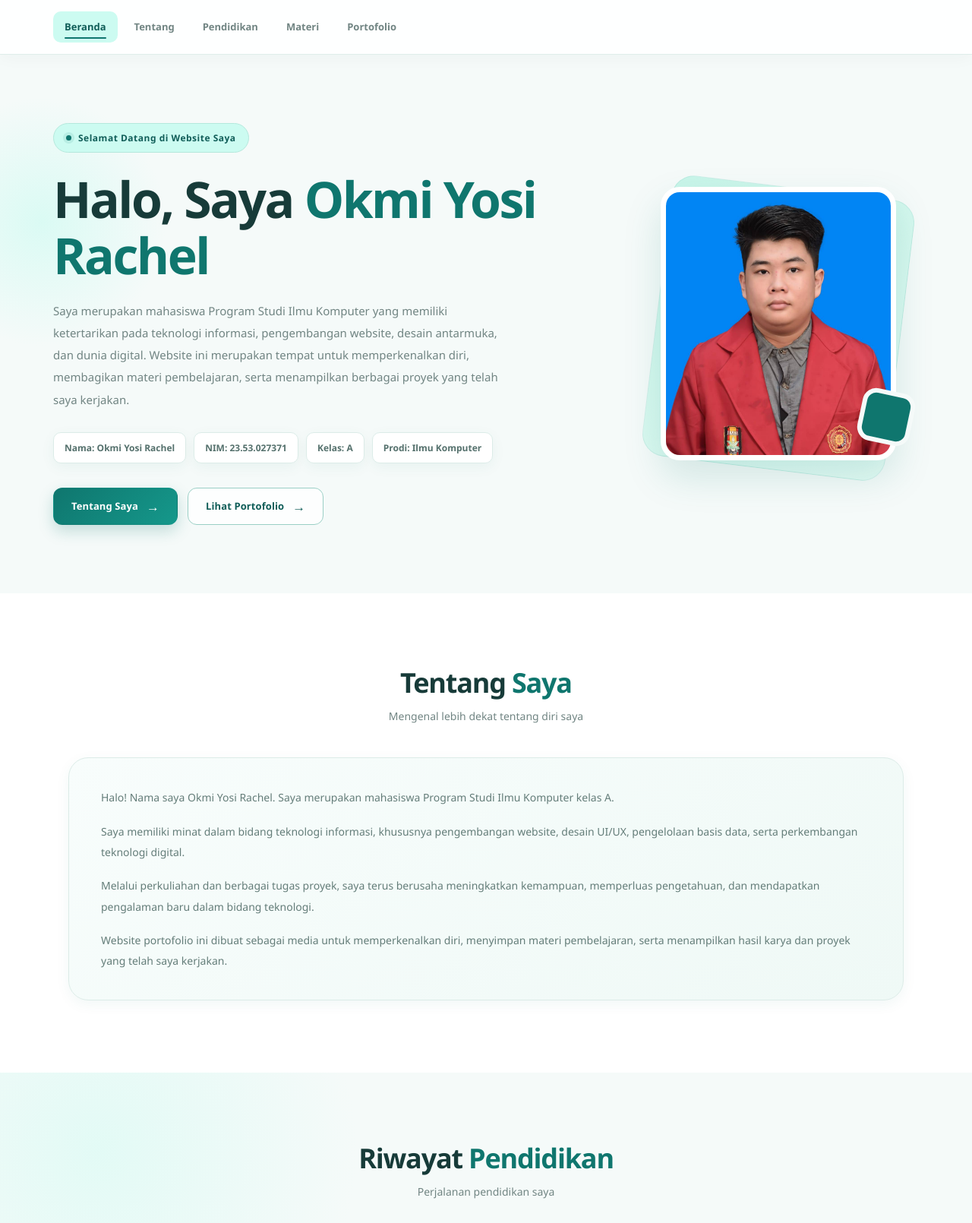
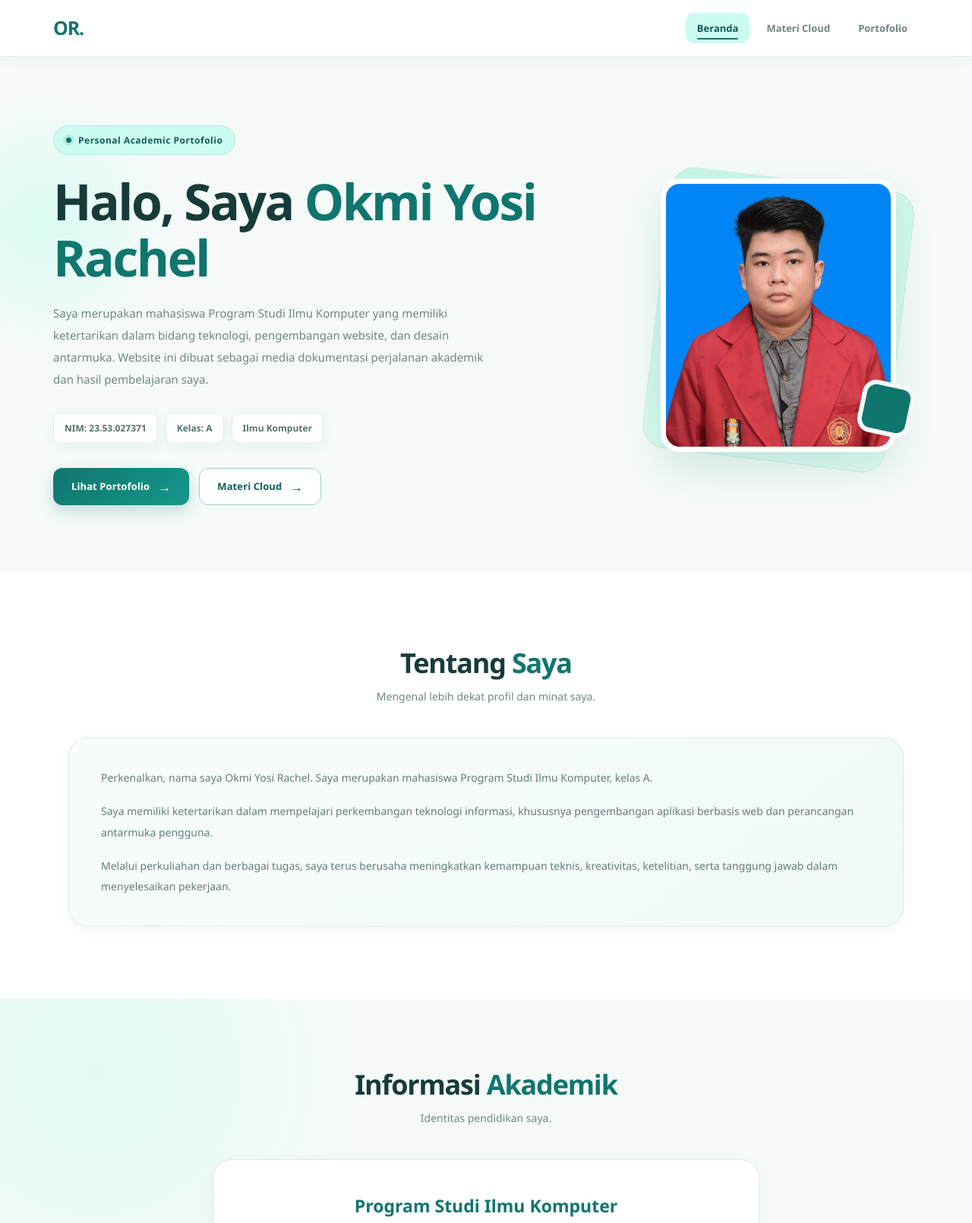
Before and after one commit to okmiyosirachel/website-komputasi-awan, a plain HTML site: page index.html in a window 1280 px wide. Shown: the top 1610 px of the page at 76% size. Drawn offline with Linux system fonts and the light colour scheme.

Commit message:
Update index.html

```diff
--- a/index.html
+++ b/index.html
@@ -5,40 +5,50 @@
     <meta charset="UTF-8">
     <meta name="viewport" content="width=device-width, initial-scale=1.0">
 
-    <title>Beranda | Personal Portfolio</title>
+    <title>Beranda | Okmi Yosi Rachel</title>
 
-    <meta name="description" content="Website portofolio pribadi mahasiswa Ilmu Komputer.">
+    <meta name="description" content="Website portofolio akademik Okmi Yosi Rachel, mahasiswa Ilmu Komputer.">
 
     <link rel="stylesheet" href="assets/css/style.css">
 </head>
 
 <body>
 
-    <!-- NAVBAR -->
-    <nav class="navbar">
-        <div class="nav-container">
+    <!-- NAVIGATION -->
+    <header class="navbar">
+        <nav class="nav-container">
 
-
+            <a href="index.html" class="logo">
+                OR.
+            </a>
 
             <ul class="nav-links">
-                <li><a href="index.html" class="active">Beranda</a></li>
-                <li><a href="#about">Tentang</a></li>
-                <li><a href="#education">Pendidikan</a></li>
-                <li><a href="materi.html">Materi</a></li>
-                <li><a href="portfolio.html">Portofolio</a></li>
+                <li>
+                    <a href="index.html" class="active">Beranda</a>
+                </li>
+
+                <li>
+                    <a href="materi.html">Materi Cloud</a>
+                </li>
+
+                <li>
+                    <a href="portofolio.html">Portofolio</a>
+                </li>
             </ul>
 
-        </div>
         </nav>
+    </header>
 
 
     <!-- HERO SECTION -->
+    <main>
+
         <section class="hero">
 
             <div class="hero-content">
 
                 <span class="hero-label">
-                Selamat Datang di Website Saya
+                    Personal Academic Portofolio
                 </span>
 
                 <h1>
@@ -47,18 +57,13 @@
 
                 <p class="hero-description">
                     Saya merupakan mahasiswa Program Studi Ilmu Komputer
-                yang memiliki ketertarikan pada teknologi informasi,
-                pengembangan website, desain antarmuka, dan dunia digital.
-                Website ini merupakan tempat untuk memperkenalkan diri,
-                membagikan materi pembelajaran, serta menampilkan
-                berbagai proyek yang telah saya kerjakan.
+                    yang memiliki ketertarikan dalam bidang teknologi,
+                    pengembangan website, dan desain antarmuka.
+                    Website ini dibuat sebagai media dokumentasi
+                    perjalanan akademik dan hasil pembelajaran saya.
                 </p>
 
                 <div class="student-info">
-
-                <div class="info-item">
-                    Nama: Okmi Yosi Rachel
-                </div>
 
                     <div class="info-item">
                         NIM: 23.53.027371
@@ -69,19 +74,19 @@
                     </div>
 
                     <div class="info-item">
-                    Prodi: Ilmu Komputer
+                        Ilmu Komputer
                     </div>
 
                 </div>
 
                 <div class="hero-buttons">
 
-                <a href="#about" class="btn btn-primary">
-                    Tentang Saya
+                    <a href="portofolio.html" class="btn btn-primary">
+                        Lihat Portofolio
                     </a>
 
-                <a href="portfolio.html" class="btn btn-outline">
-                    Lihat Portofolio
+                    <a href="materi.html" class="btn btn-outline">
+                        Materi Cloud
                     </a>
 
                 </div>
@@ -89,11 +94,13 @@
             </div>
 
 
-        <!-- PROFILE IMAGE -->
+            <!-- PROFILE PHOTO -->
             <div class="hero-image">
 
-            <img src="assets/images/profile.jpg"
-                 alt="Foto Profil">
+                <img
+                    src="assets/images/profile.jpg"
+                    alt="Foto profil Okmi Yosi Rachel"
+                >
 
             </div>
 
@@ -101,7 +108,7 @@
 
 
         <!-- ABOUT SECTION -->
-    <section class="about" id="about">
+        <section class="about" id="tentang">
 
             <div class="section-container">
 
@@ -109,38 +116,32 @@
 
                     <h2>Tentang <span>Saya</span></h2>
 
-                <p>Mengenal lebih dekat tentang diri saya</p>
+                    <p>
+                        Mengenal lebih dekat profil dan minat saya.
+                    </p>
 
                 </div>
-
 
                 <div class="about-card">
 
                     <p>
-                    Halo! Nama saya Okmi Yosi Rachel.
+                        Perkenalkan, nama saya Okmi Yosi Rachel.
                         Saya merupakan mahasiswa Program Studi
-                    Ilmu Komputer kelas A.
+                        Ilmu Komputer, kelas A.
                     </p>
 
                     <p>
-                    Saya memiliki minat dalam bidang teknologi informasi,
-                    khususnya pengembangan website, desain UI/UX,
-                    pengelolaan basis data, serta perkembangan teknologi
-                    digital.
+                        Saya memiliki ketertarikan dalam mempelajari
+                        perkembangan teknologi informasi, khususnya
+                        pengembangan aplikasi berbasis web dan
+                        perancangan antarmuka pengguna.
                     </p>
 
                     <p>
-                    Melalui perkuliahan dan berbagai tugas proyek,
-                    saya terus berusaha meningkatkan kemampuan,
-                    memperluas pengetahuan, dan mendapatkan pengalaman
-                    baru dalam bidang teknologi.
-                </p>
-
-                <p>
-                    Website portofolio ini dibuat sebagai media untuk
-                    memperkenalkan diri, menyimpan materi pembelajaran,
-                    serta menampilkan hasil karya dan proyek yang
-                    telah saya kerjakan.
+                        Melalui perkuliahan dan berbagai tugas,
+                        saya terus berusaha meningkatkan kemampuan
+                        teknis, kreativitas, ketelitian, serta
+                        tanggung jawab dalam menyelesaikan pekerjaan.
                     </p>
 
                 </div>
@@ -151,35 +152,33 @@
 
 
         <!-- EDUCATION SECTION -->
-    <section class="education" id="education">
+        <section class="education">
 
             <div class="section-container">
 
                 <div class="section-title">
 
-                <h2>Riwayat <span>Pendidikan</span></h2>
+                    <h2>Informasi <span>Akademik</span></h2>
 
-                <p>Perjalanan pendidikan saya</p>
+                    <p>
+                        Identitas pendidikan saya.
+                    </p>
 
                 </div>
-
 
                 <div class="education-card">
 
                     <h3>Program Studi Ilmu Komputer</h3>
 
                     <p>
-                    Mahasiswa aktif kelas A
+                        Kelas A
                     </p>
 
                     <p>
                         NIM: 23.53.027371
                     </p>
 
-                <p>
-                    Fokus pembelajaran: Teknologi Informasi,
-                    Pemrograman, dan Sistem Komputer.
-                </p>
+
 
                 </div>
 
@@ -187,17 +186,15 @@
 
         </section>
 
+    </main>
+
 
     <!-- FOOTER -->
     <footer class="footer">
 
         <p>
             &copy; 2026 Okmi Yosi Rachel.
-            All Rights Reserved.
-        </p>
-
-        <p>
-            Personal Academic Portfolio
+            Personal Academic Portfolio.
         </p>
 
     </footer>
```
Lines whose indentation alone changed are shown as unchanged.
